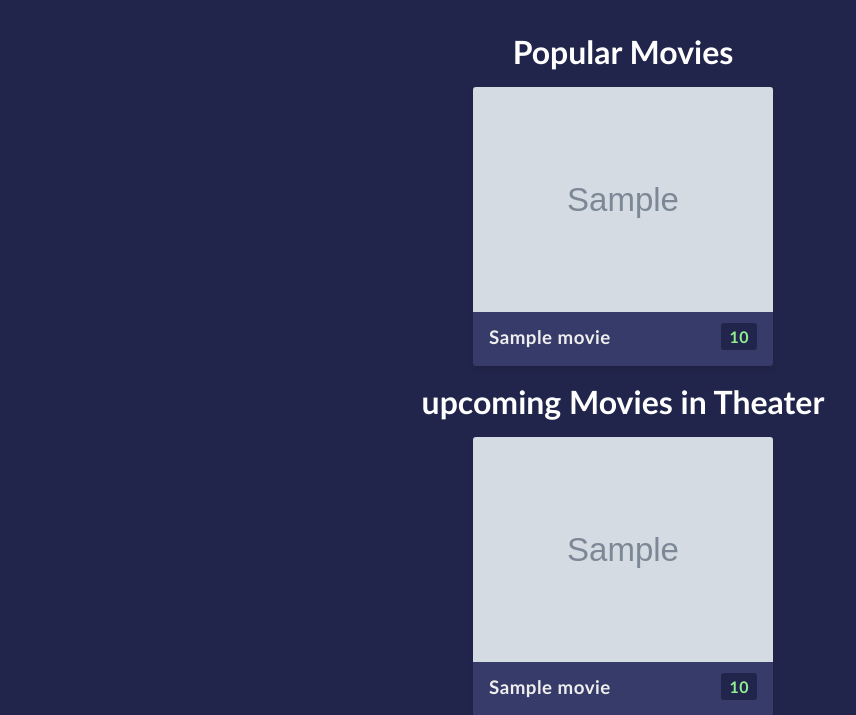
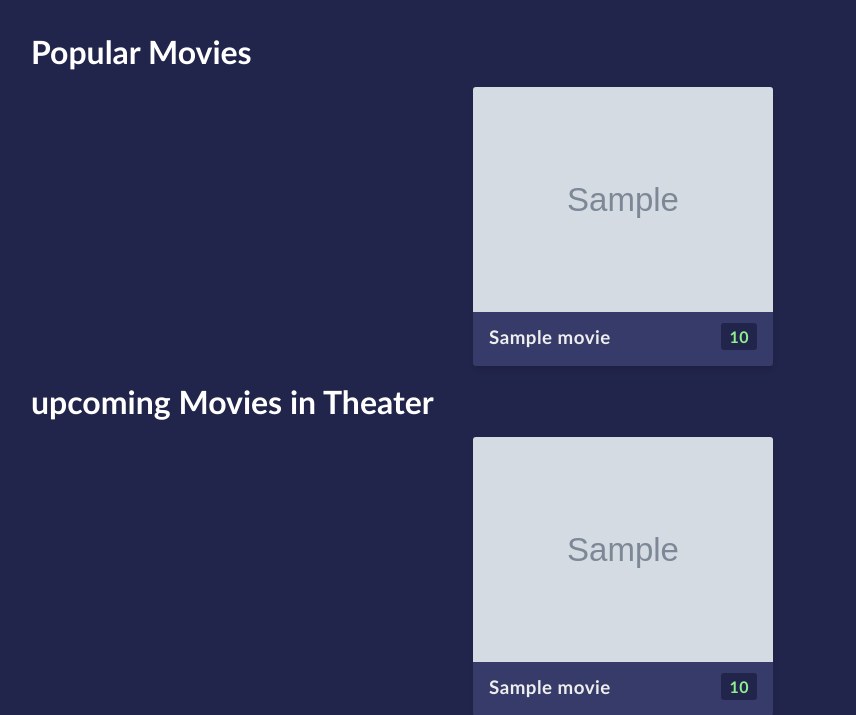
Before and after one commit to stephen-lakes/cornflix, a Django app: template templates/home.html in a window 1280 px wide. Shown: the part 85-800 px from the top of the page, without its empty margins (17-873 px from the left). Run offline with Django 3.2, Linux system fonts and the light colour scheme; tables that the repository leaves empty hold one stand-in row (values such as "Sample post"); the template is opened without the code that fills it: values that come from a table or form of the project are taken from there, most other values are stand-ins (such as "Sample title", 1, 10 or a date in 2020); grey boxes marked "Sample" are stand-in pictures.

Commit message:
added new styles for heading-wrapper and heading classes

```diff
--- a/static/css/main.css
+++ b/static/css/main.css
@@ -107,6 +107,14 @@ main article {
 
 }
 
+.heading-wrapper {
+    padding-left: 2em;
+}
+
+.heading-wrapper h1 {
+    text-align: left;
+}
+
 .movie {
     border-radius: 3px;
     box-shadow: 0.2px 4px 5px rgba(0, 0, 0, 0.1);
```
